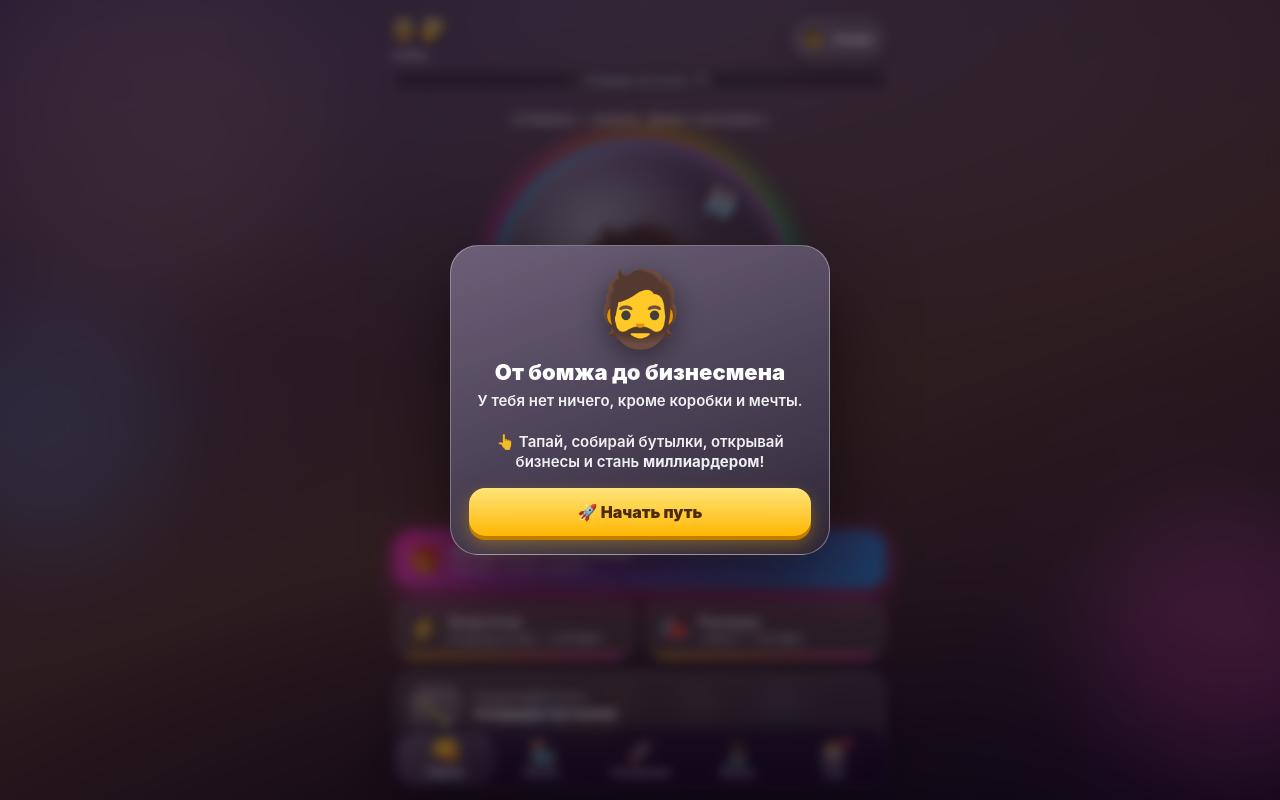
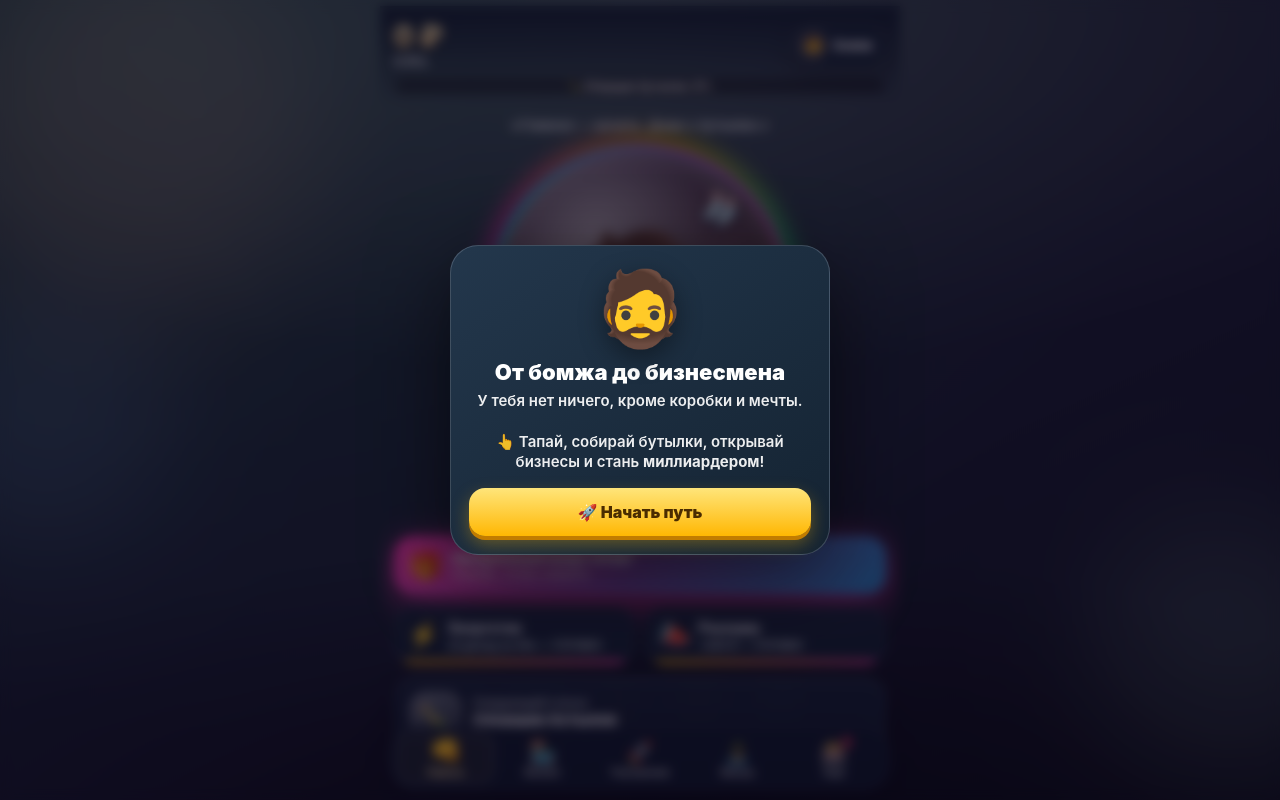
Before and after one commit to zvukor1980-crypto/bum2boss, a plain HTML site: page index.html in a window 1280 px wide. Drawn offline with Linux system fonts and the light colour scheme.

Commit message:
Refresh visual design, accessibility and quality checks

```diff
--- a/index.html
+++ b/index.html
@@ -2,7 +2,7 @@
 <html lang="ru">
 <head>
 <meta charset="utf-8">
-<meta name="viewport" content="width=device-width, initial-scale=1, maximum-scale=1, user-scalable=no, viewport-fit=cover">
+<meta name="viewport" content="width=device-width, initial-scale=1, viewport-fit=cover">
 <meta name="apple-mobile-web-app-capable" content="yes">
 <meta name="mobile-web-app-capable" content="yes">
 <meta name="apple-mobile-web-app-status-bar-style" content="black-translucent">
--- a/service-worker.js
+++ b/service-worker.js
@@ -1,6 +1,6 @@
 // Cache names include the worker scope so other games on the same origin stay intact.
 const PREFIX = 'b2b-' + encodeURIComponent(self.registration.scope) + '-';
-const CACHE = PREFIX + 'v3';
+const CACHE = PREFIX + 'v4';
 const ASSETS = ['./', './index.html', './style.css', './data.js', './audio.js', './game.js', './manifest.webmanifest',
   './icons/apple-touch-icon.png', './icons/icon-192.png', './icons/icon-512.png', './icons/icon-maskable-512.png', './icons/favicon-32.png'];
 self.addEventListener('install', e => {
--- a/style.css
+++ b/style.css
@@ -206,3 +206,13 @@ button{font-family:inherit;color:inherit;border:0;background:none;cursor:pointer
 @keyframes toastIn{from{transform:translateY(-120%) scale(.8);opacity:0}}
 @keyframes toastOut{to{transform:translateY(-120%);opacity:0}}
 @media (max-height:700px){.tap-zone{width:min(60vw,230px);height:min(60vw,230px)}#tapBtn .char{font-size:90px}.cash{font-size:26px}}
+
+/* Modern business lounge. Monetary values remain the visual priority. */
+:root{--glass:#192a3dd9;--glass2:#243a50;--line:#c4d8e526;--gold:#f1d79b;--gold2:#c49c65}
+#bg{background:radial-gradient(ellipse at 15% 0%,#36756955,transparent 65%),linear-gradient(155deg,#142a32,#1c2337 60%,#101722)}
+.b2{background:#779a88;opacity:.2}.b3{background:#6185bb;opacity:.2}
+#hud{background:linear-gradient(180deg,#112131e8,transparent);padding-top:14px}.cash{letter-spacing:-1px}.status-pill{border:1px solid #ebd8ac50;background:#182a3ade}
+#tabs{background:#111f2ff5;border-top:1px solid #aec8da30;box-shadow:0 -10px 30px #0002}#tabs button.active{color:#f1d79b;background:#d0ac5d12;border-radius:14px}
+.modal-card{background:linear-gradient(145deg,#23374c,#142332);border:1px solid #c6d3df38;box-shadow:0 24px 80px #0008}
+button:focus-visible{outline:3px solid #f1d79b;outline-offset:3px}
+@media(prefers-reduced-motion:reduce){*,*::before,*::after{animation:none!important;transition:none!important}}
```
